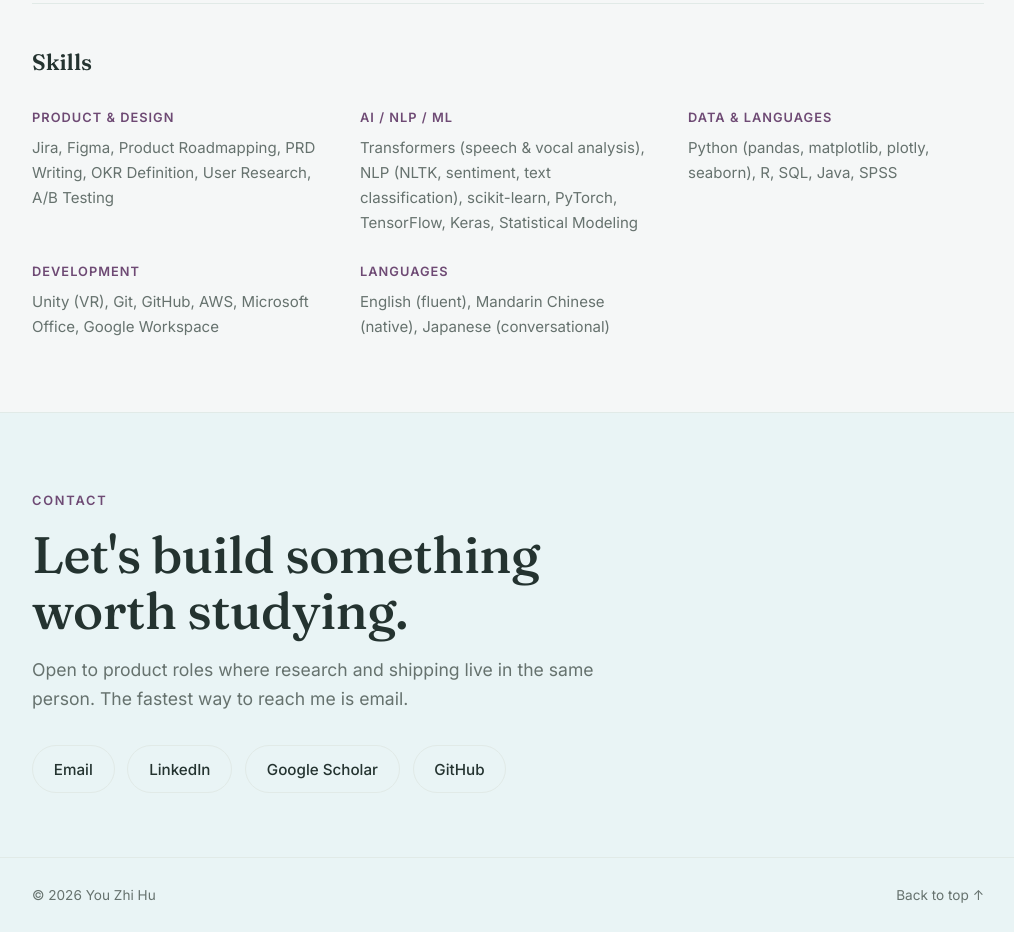
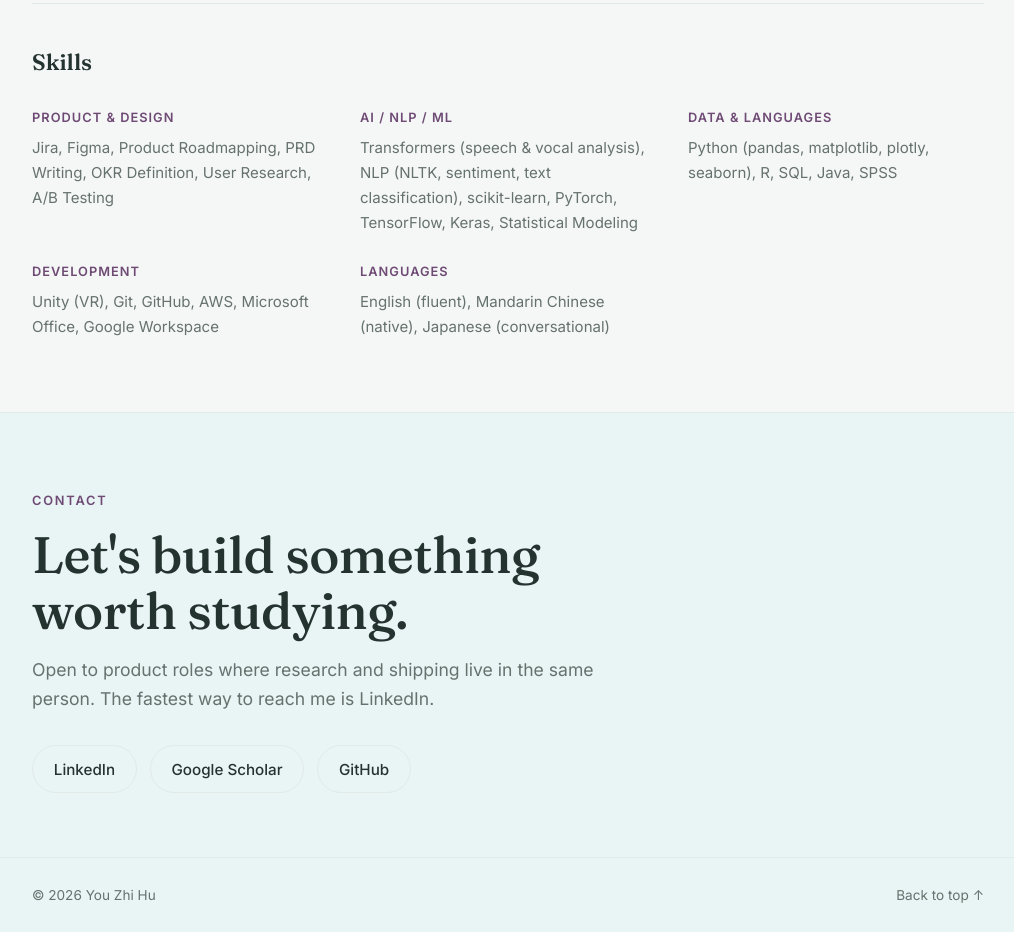
Before and after one commit to huyouzhi-112/personal-website, a plain HTML site: page index.html in a window 1280 px wide. Shown: the part 5860-6792 px from the top of the page, without its empty margins (132-1146 px from the left). Drawn offline with Linux system fonts and the light colour scheme.

Commit message:
Remove email button from contact section

```diff
--- a/index.html
+++ b/index.html
@@ -377,10 +377,9 @@
           <h2 class="contact__title">Let's build something worth studying.</h2>
           <p class="contact__lede">
             Open to product roles where research and shipping live in the same person.
-            The fastest way to reach me is email.
+            The fastest way to reach me is LinkedIn.
           </p>
           <div class="contact__links">
-            <a href="mailto:bx44huyouzhi@gmail.com">Email</a>
             <a href="https://www.linkedin.com/in/you-zhi-hu-phd-51b151123/" target="_blank" rel="noopener">LinkedIn</a>
             <a href="https://scholar.google.com/citations?user=E8B6MGkAAAAJ&hl=en" target="_blank" rel="noopener">Google Scholar</a>
             <a href="https://github.com/huyouzhi-112" target="_blank" rel="noopener">GitHub</a>
```
